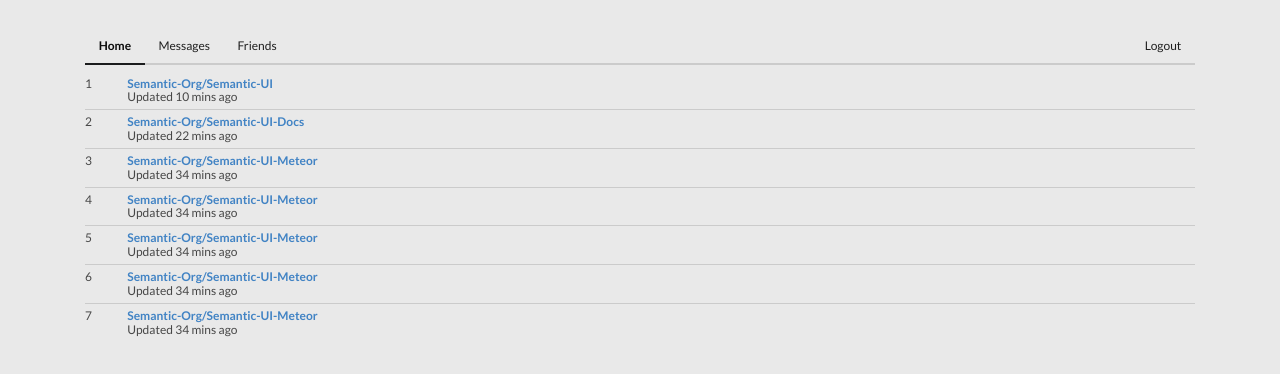
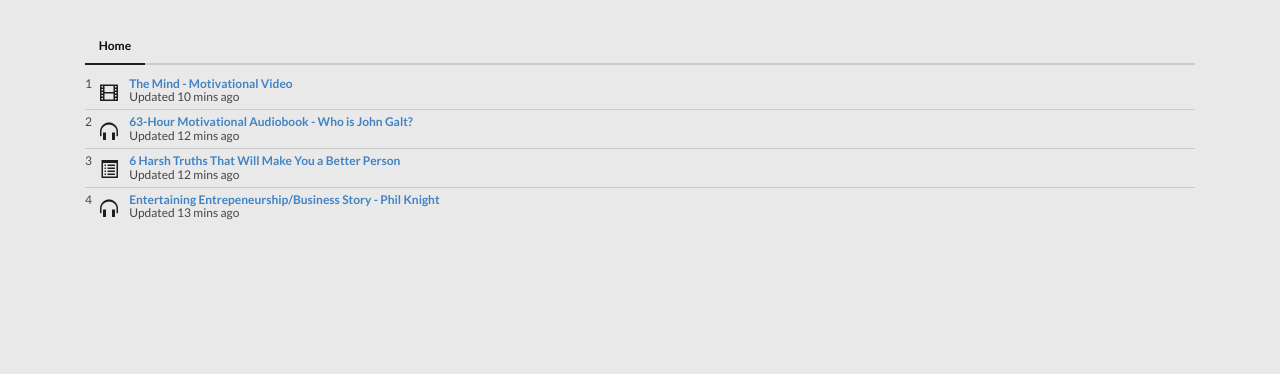
Before and after one commit to influenceme/influenceme.github.io, a plain HTML site: page index.html in a window 1280 px wide. Drawn offline with nearby package versions, Linux system fonts and the light colour scheme; a web font is replaced by a local one.

Commit message:
initial commit

```diff
--- a/index.html
+++ b/index.html
@@ -20,73 +20,41 @@
   <a class="active item">
     Home
   </a>
-  <a class="item">
-    Messages
-  </a>
-  <a class="item">
-    Friends
-  </a>
-  <div class="right menu">
-    <a class="ui item">
-      Logout
-    </a>
-  </div>
+
 </div>
 
 
-		<div class="ui relaxed ordered divided list">
+<div class="ui relaxed ordered divided list">
   <div class="item">
-    <i class="large github middle aligned icon"></i>
+    <i class="large middle aligned icon"><span class="glyphicon glyphicon-film"></span></i>
     <div class="content">
-      <a class="header">Semantic-Org/Semantic-UI</a>
+      <a class="header" target="_blank" href="https://www.youtube.com/watch?v=z1PSbDmV8Gw">The Mind - Motivational Video</a>
       <div class="description">Updated 10 mins ago</div>
     </div>
   </div>
-  <div class="item">
-    <i class="large github middle aligned icon"></i>
+   <div class="item">
+    <i class="large middle aligned icon"><span class="glyphicon glyphicon-headphones"></span></i>
     <div class="content">
-      <a class="header">Semantic-Org/Semantic-UI-Docs</a>
-      <div class="description">Updated 22 mins ago</div>
+      <a class="header" target="_blank" href="https://www.amazon.com/Atlas-Shrugged/dp/B001MXQ7AQ">63-Hour Motivational Audiobook - Who is John Galt?</a>
+      <div class="description">Updated 12 mins ago</div>
     </div>
   </div>
   <div class="item">
-
-    <i class="large github middle aligned icon"></i>
+    <i class="large middle aligned icon"><span class="glyphicon glyphicon-list-alt"></span></i>
     <div class="content">
-      <a class="header">Semantic-Org/Semantic-UI-Meteor</a>
-      <div class="description">Updated 34 mins ago</div>
+      <a class="header" target="_blank" href="http://www.cracked.com/blog/6-harsh-truths-that-will-make-you-better-person/">6 Harsh Truths That Will Make You a Better Person</a>
+      <div class="description">Updated 12 mins ago</div>
     </div>
   </div>
-   <div class="item">
-
-    <i class="large github middle aligned icon"></i>
+  <div class="item">
+    <i class="large middle aligned icon"><span class="glyphicon glyphicon-headphones"></span></i>
     <div class="content">
-      <a class="header">Semantic-Org/Semantic-UI-Meteor</a>
-      <div class="description">Updated 34 mins ago</div>
+      <a class="header" target="_blank" href="https://www.amazon.com/Shoe-Dog-Memoir-Creator-Nike/dp/B01CRJA470">Entertaining Entrepeneurship/Business Story - Phil Knight</a>
+      <div class="description">Updated 13 mins ago</div>
     </div>
   </div>
-   <div class="item">
-    <i class="large github middle aligned icon"></i>
-    <div class="content">
-      <a class="header">Semantic-Org/Semantic-UI-Meteor</a>
-      <div class="description">Updated 34 mins ago</div>
-    </div>
-  </div>
-   <div class="item">
 
-    <i class="large github middle aligned icon"></i>
-    <div class="content">
-      <a class="header">Semantic-Org/Semantic-UI-Meteor</a>
-      <div class="description">Updated 34 mins ago</div>
-    </div>
-  </div>
-   <div class="item">
 
-    <i class="large github middle aligned icon"></i>
-    <div class="content">
-      <a class="header">Semantic-Org/Semantic-UI-Meteor</a>
-      <div class="description">Updated 34 mins ago</div>
-    </div>
   </div>
 </div>
 	</div>
```
Also changed, not shown: Index - Kopie.html (deleted, +0 -96 lines).
